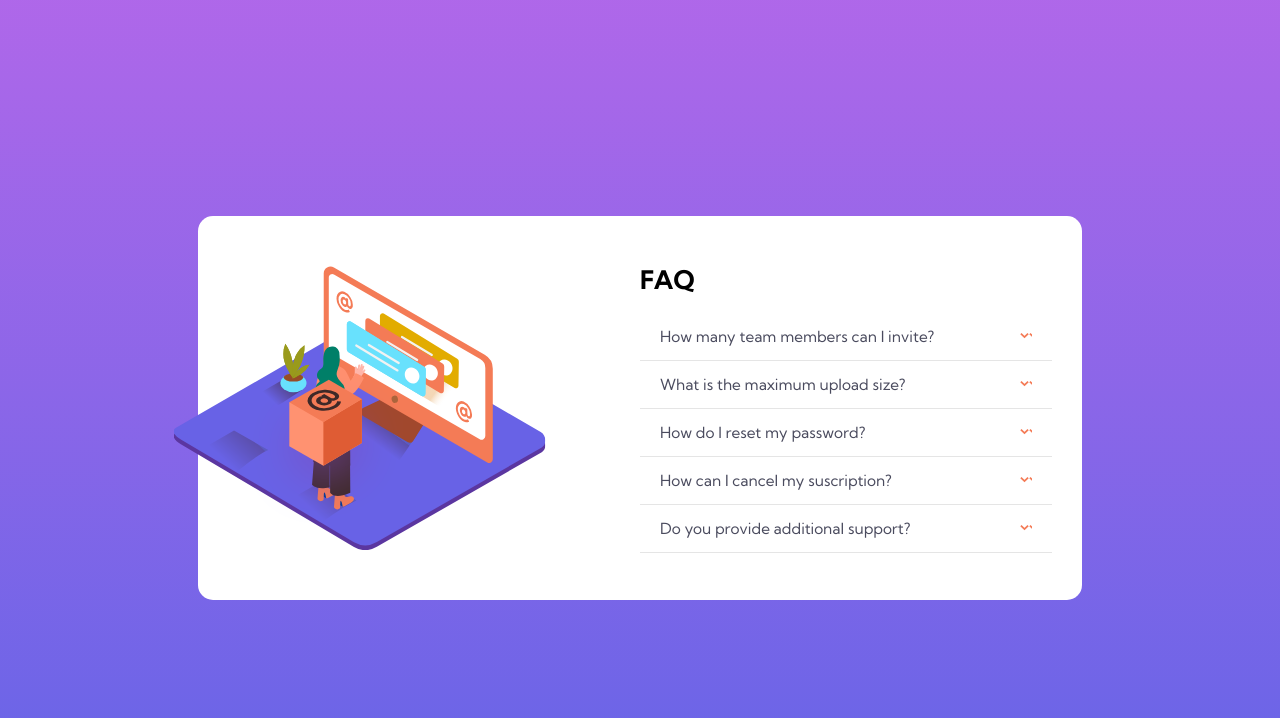
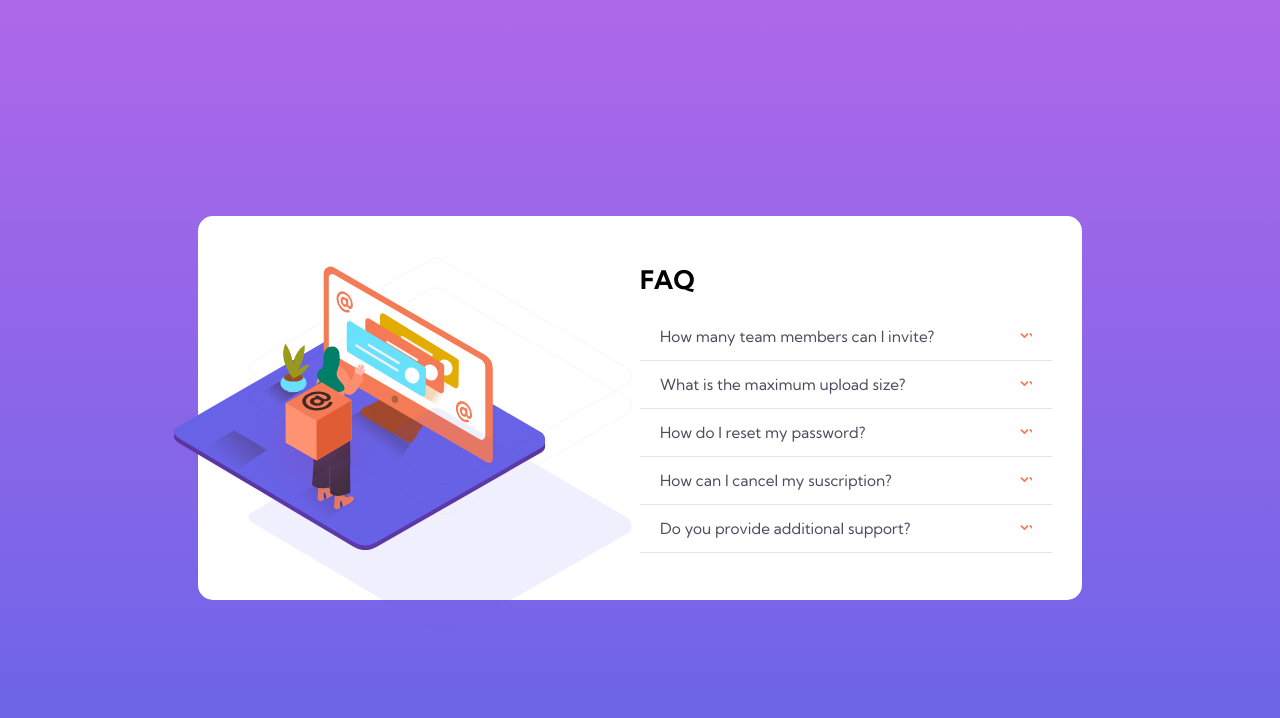
Before and after one commit to outerpreneur/faq-accordion-card-main, a plain HTML site: page index.html in a window 1280 px wide. Drawn offline with Linux system fonts and the light colour scheme.

Commit message:
added shadows

```diff
--- a/index.html
+++ b/index.html
@@ -33,6 +33,7 @@
       <div class="column1">
         <img src="./images/illustration-box-desktop.svg" class="box" alt="box">
         <img src="./images/illustration-woman-online-desktop.svg" class="graphic" alt="graphic">
+        <img src="images/bg-pattern-desktop.svg" class="shadow" alt="shadow">
       </div>
       <div class="accordion" id="faq">
         <h1>FAQ</h1>
--- a/styles.css
+++ b/styles.css
@@ -44,11 +44,19 @@ body {
 
 .box {
     position: absolute;
-    height: 150px;
+    height: 17%;
     width: auto;
     transform: translateX(30%);
     transform: translateY(30%);
     z-index: 2;
+}
+
+.shadow {
+    z-index: 1;
+    position: absolute;
+    width: 30%;
+    transform: translateX(30%);
+    transform: translateY(10%);
 }
 
 .accordion {
```
